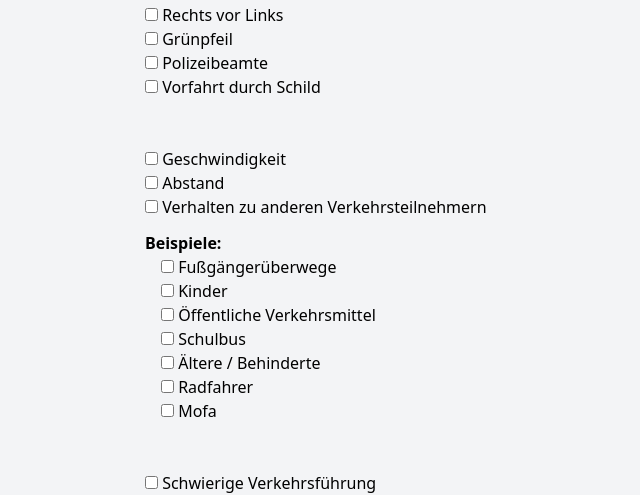
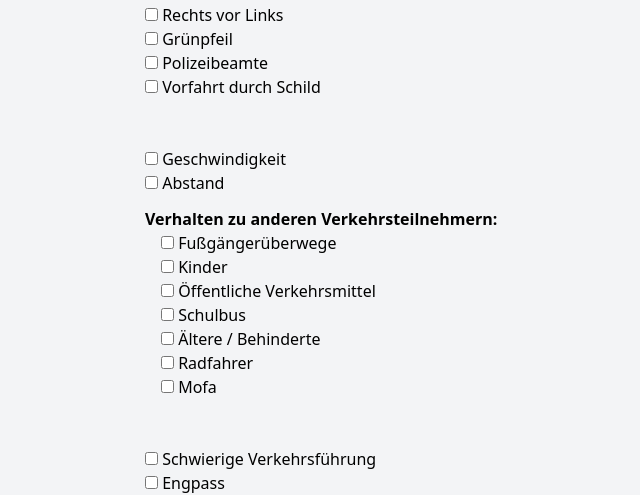
Before and after one commit to eyfahrlehrer/schuelerakte, a Flask app: page /leistungsstufe in a window 1280 px wide. Shown: the part 573-1068 px from the top of the page, without its empty margins (87-727 px from the left). Run offline with Flask 3, Linux system fonts and the light colour scheme.

Commit message:
git add app.py → git commit -m "Leistungsstufe eingebunden"

```diff
--- a/templates/leistungsstufe.html
+++ b/templates/leistungsstufe.html
@@ -42,9 +42,8 @@
       <div class="bg-rose-400 p-4 rounded mb-4">
         <label class="block"><input type="checkbox" name="geschwindigkeit"> Geschwindigkeit</label>
         <label class="block"><input type="checkbox" name="abstand"> Abstand</label>
-        <label class="block"><input type="checkbox" name="verkehrsteilnehmer"> Verhalten zu anderen Verkehrsteilnehmern</label>
 
-        <p class="font-semibold mt-3">Beispiele:</p>
+        <p class="font-semibold mt-3">Verhalten zu anderen Verkehrsteilnehmern:</p>
         <label class="block ml-4"><input type="checkbox" name="fussgaenger"> Fußgängerüberwege</label>
         <label class="block ml-4"><input type="checkbox" name="kinder"> Kinder</label>
         <label class="block ml-4"><input type="checkbox" name="oevm"> Öffentliche Verkehrsmittel</label>
```
